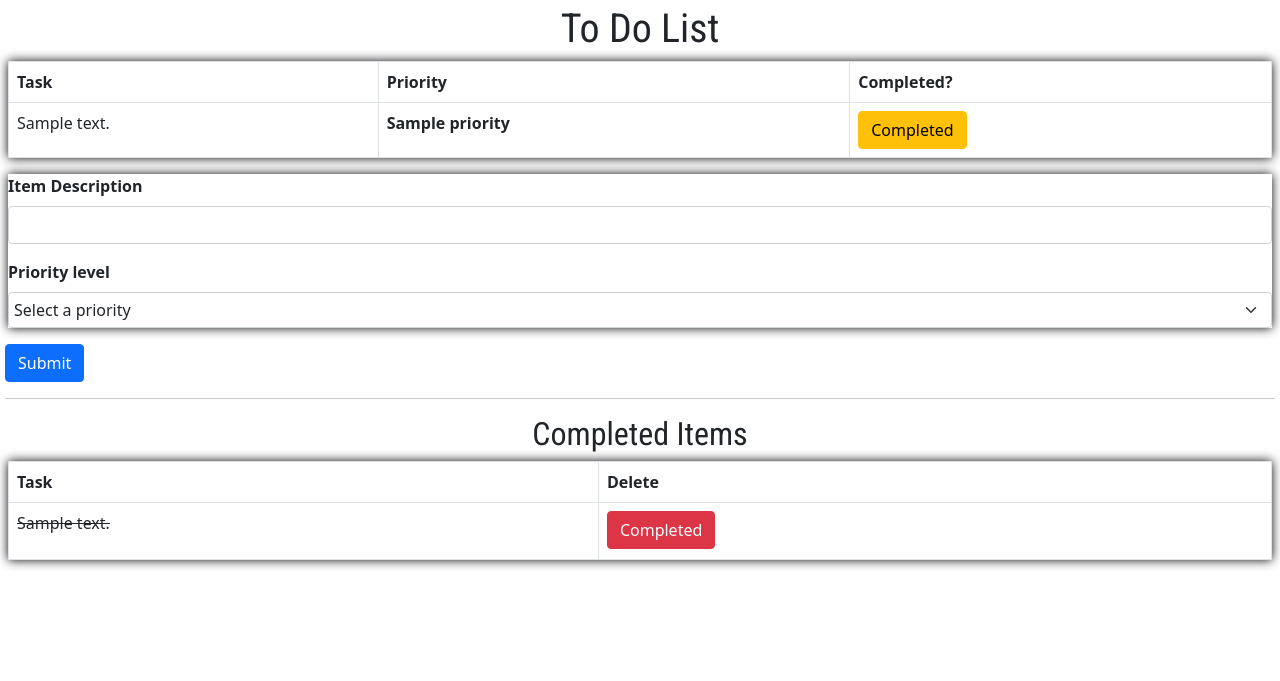
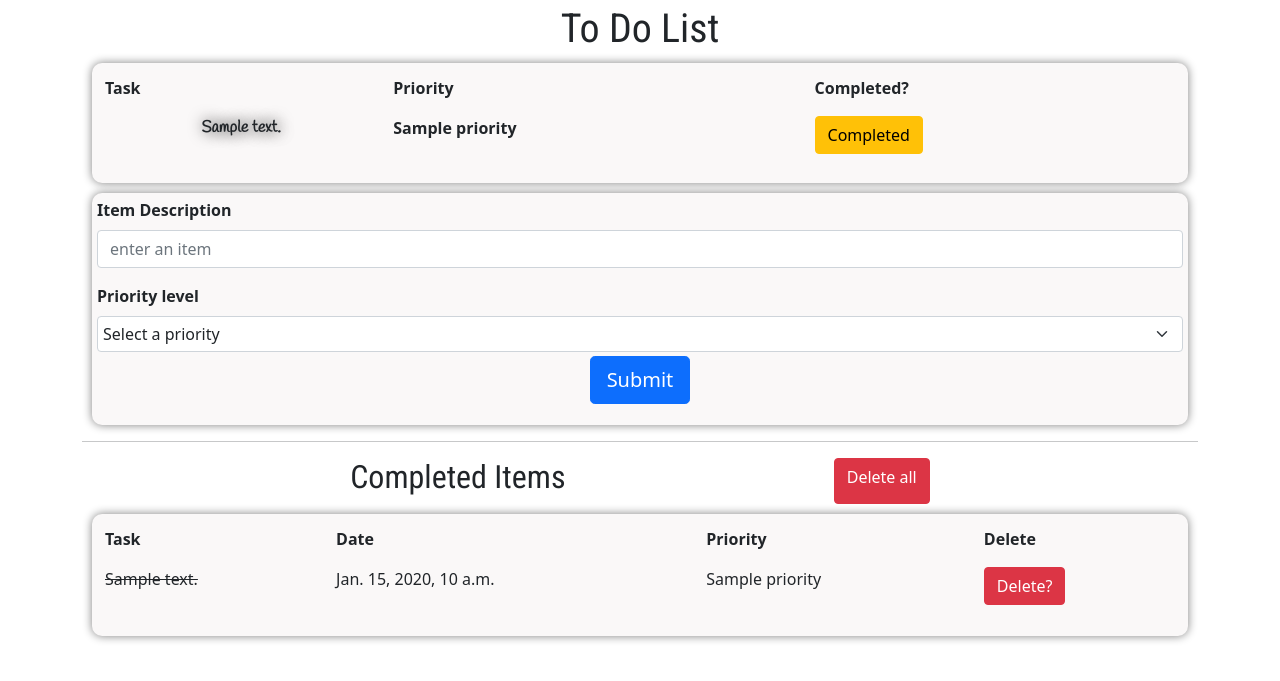
Before and after one commit to Will-max-bit/PDXCode-guild-assignments, a Django app: template labs/django/ToDo_list/ToDo_app/templates/ToDo_app/index.html in a window 1280 px wide. Shown: the top 681 px of the page. Run offline with Django 3.2, Linux system fonts and the light colour scheme; the template is opened without the code that fills it: most values are stand-ins (such as "Sample title", 1, 10 or a date in 2020).

Commit message:
To do list with styling completed

```diff
--- a/labs/django/ToDo_list/ToDo_app/static/ToDo_app/main.css
+++ b/labs/django/ToDo_list/ToDo_app/static/ToDo_app/main.css
@@ -4,11 +4,57 @@ h1, h2{
 }
 body{
     margin: 5px;
+
 }
 #contentboxes{
-   box-shadow:  0 0 10px rgb(8, 8, 8);
-   margin: 3px;
+   box-shadow:  0 0 10px rgb(129, 128, 128);
+   margin: 10px;
+   border-radius: 10px;
+   padding: 5px;
+   background-color: rgb(250, 248, 248);
 }
 .form-select{
     padding: 5px;
+
 }
+.mid-box{
+    border-radius: 10px;
+}
+#priority-level{
+    margin-bottom: 1px;
+}
+#item-text{
+    font-family: 'Handlee', cursive;
+    text-shadow: rgb(8, 8, 8) 1px 0 15px;
+    font-weight: bold;
+    text-align: center;
+}
+#submit-btn{
+    display: flex;
+    justify-content: center;
+    margin-top: 4px;
+}
+#table-bordered{
+    margin-bottom: 30px;
+}
+/* #item_text{
+    margin: 3px;
+    margin-right: 6px;
+} */
+#completed-content{
+    display: flex;
+    justify-content: space-evenly;
+}
+/* aside{
+    display: flex;
+    justify-content: right;
+} */
+.high{
+    color: tomato;
+}
+.low{
+    color: blue;
+}
+.medium{
+    color: darkgreen;
+}
--- a/labs/django/ToDo_list/ToDo_app/templates/ToDo_app/index.html
+++ b/labs/django/ToDo_list/ToDo_app/templates/ToDo_app/index.html
@@ -9,17 +9,21 @@
   <!-- google fonts -->
   <link rel="preconnect" href="https://fonts.gstatic.com">
   <link href="https://fonts.googleapis.com/css2?family=Roboto+Condensed&display=swap" rel="stylesheet">
+  <link rel="preconnect" href="https://fonts.gstatic.com">
+  <link href="https://fonts.googleapis.com/css2?family=Handlee&display=swap" rel="stylesheet">
   <!-- Bootstrap CSS -->
   <link href="https://cdn.jsdelivr.net/npm/bootstrap@5.0.0-beta1/dist/css/bootstrap.min.css" rel="stylesheet"
     integrity="sha384-giJF6kkoqNQ00vy+HMDP7azOuL0xtbfIcaT9wjKHr8RbDVddVHyTfAAsrekwKmP1" crossorigin="anonymous">
   <link rel="stylesheet" href="{% static 'ToDo_app/main.css'%}">
   <title>To Do site</title>
+
 </head>
 
 <body>
+  <div class="container-lg">
     <h1>To Do List</h1>
     <div id="contentboxes">
-    <table class="table table-bordered">
+      <table class="table table-borderless table-hover">
         <thead>
           <tr>
             <th>Task</th>
@@ -30,8 +34,8 @@
         <tbody>
           {% for item in items %}
           <tr>
-          <td>{{item.text}}</td>
-          <td><strong>{{item.priority.name}}</strong></td>
+            <td id="item-text">{{item.text}}</td>
+            <td class="{{item.priority.name}}"><strong>{{item.priority.name}}</strong></td>
             <td><a href="{% url 'ToDo_app:completed_todo' item.id %}" class="btn btn-warning">Completed</a></td>
           </tr>
           {% endfor %}
@@ -39,35 +43,44 @@
       </table>
     </div>
 
-  <div id="contentboxes">
+    <div id="contentboxes" class='mid-box'>
       <form action="{% url 'ToDo_app:save_todo_item'%}" method="post">
         {% csrf_token %}
         <div class="mb-3">
           <label for="text" class="form-label"><strong>Item Description</strong></label>
-        <input type="text" name='text' class="form-control" id="item_text" aria-describedby="emailHelp">
+          <input type="text" placeholder='enter an item' name='text' class="form-control" id="item_text"
+            aria-describedby="emailHelp">
         </div>
 
 
-      <div class="mb-3">
+        <div class="mb-3" id='priority-level'>
           <label for="priorities" class="form-label"><strong>Priority level</strong> </label>
           <select name="priority_id" class="form-select" id="priorities">
             <option id="priority_text" selected disabled value="">Select a priority</option>
             {% for priority in priorities %}
-          <option value="{{priority.id}}">{{priority.name}}</option>
+            <option class="{{completed_todo.priority.name}}" value="{{priority.id}}">{{priority.name}}</option>
             {% endfor %}
           </select>
           <!-- <input type="text" name="Priority" class="form-control" id="Priority"> -->
+          <div id='submit-btn'>
+            <button type="submit" class="btn btn-primary btn-lg">Submit</button>
           </div>
         </div>
-  <button type="submit" class="btn btn-primary">Submit</button>
+    </div>
     </form>
     <hr>
+
+    <div class="mx-auto" id="completed-content">
       <h2>Completed Items</h2>
+      <a href="{% url 'ToDo_app:delete_all' %}" class="btn btn-danger">Delete all</a>
+    </div>
     <div id="contentboxes">
-    <table class="table table-bordered">
+      <table class="table table-borderless table-hover ">
         <thead>
           <tr>
             <th>Task</th>
+            <th>Date</th>
+            <th>Priority</th>
             <th>Delete</th>
           </tr>
         </thead>
@@ -77,7 +90,9 @@
             <td>
               <p><s>{{completed_todo.text}}</s></p>
             </td>
-          <td><a href="{% url 'ToDo_app:delete_item' completed_todo.id %}" class="btn btn-danger">Completed</a></td>
+            <td>{{completed_todo.created_date}}</td>
+            <td class="{{completed_todo.priority.name}}">{{completed_todo.priority.name}}</td>
+            <td><a href="{% url 'ToDo_app:delete_item' completed_todo.id %}" class="btn btn-danger">Delete?</a></td>
           </tr>
           {% endfor %}
         </tbody>
@@ -86,7 +101,7 @@
 
 
 
-
+  </div>
 
   <script src="https://cdn.jsdelivr.net/npm/bootstrap@5.0.0-beta1/dist/js/bootstrap.bundle.min.js"
     integrity="sha384-ygbV9kiqUc6oa4msXn9868pTtWMgiQaeYH7/t7LECLbyPA2x65Kgf80OJFdroafW"
--- a/labs/django/ToDo_list/ToDo_app/urls.py
+++ b/labs/django/ToDo_list/ToDo_app/urls.py
@@ -3,8 +3,9 @@ from . import views
 
 app_name = 'ToDo_app'
 urlpatterns = [
-    path('index/', views.index, name='index'),
+    path('', views.index, name='index'),
     path('save_todo_item/', views.save_todo_item, name='save_todo_item' ),
     path('completed_todo/<int:text_id>', views.completed_todo, name='completed_todo'),
-    path('delete_item/<int:completed_todo_id>', views.delete_item, name='delete_item')
+    path('delete_item/<int:completed_todo_id>', views.delete_item, name='delete_item'),
+    path('delete_all/', views.delete_all, name='delete_all')
 ]
--- a/labs/django/ToDo_list/ToDo_list/urls.py
+++ b/labs/django/ToDo_list/ToDo_list/urls.py
@@ -18,5 +18,5 @@ from django.urls import path, include
 
 urlpatterns = [
     path('admin/', admin.site.urls),
-    path('ToDo_app/', include('ToDo_app.urls'))
+    path('', include('ToDo_app.urls'))
 ]
```
Also changed, not shown: labs/django/ToDo_list/ToDo_app/views.py (+13 -5 lines). Lines whose indentation alone changed are shown as unchanged.
